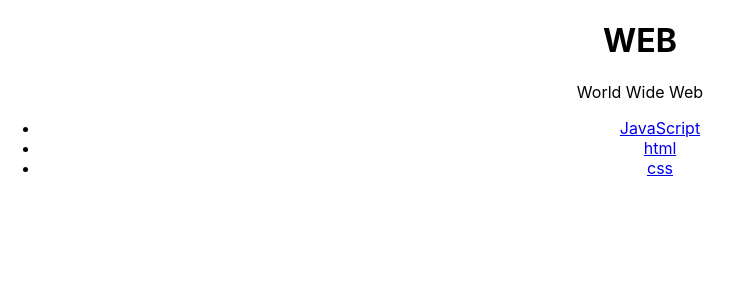
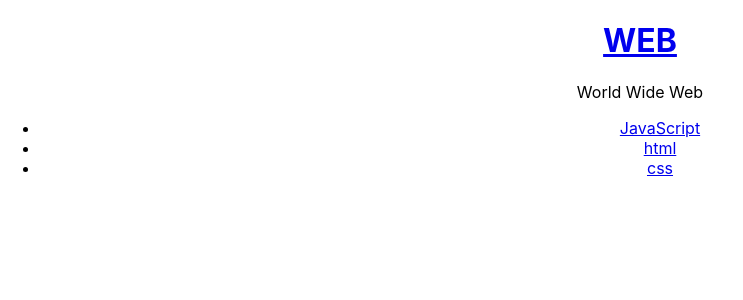
Before and after one commit to sjoh0704/React-practice, a React (Create React App) app: page / in a window 1280 px wide. Shown: the top 300 px of the page, without its empty margins (0-743 px from the left). Built offline with nearby package versions, Linux system fonts and the light colour scheme.

Commit message:
make event

```diff
--- a/src/App.js
+++ b/src/App.js
@@ -20,11 +20,38 @@ class App extends Component{
       }
   }
   render(){
+    var _title, _desc = null;
+    if(this.state.mode==='read'){
+      _title = this.state.subject.title;
+      _desc = this.state.subject.subtitle;
+    }
+    else if(this.state.mode === 'welcome'){
+      _title = this.state.welcome.title;
+      _desc = this.state.welcome.desc;
+    }
 
     return(
       <div className="App">
         {/* probs를 사용하면 다음처럼 사용할 수 있다. */}
-        <Subject title={this.state.subject.title} subtitle={this.state.subject.subtitle}></Subject>
+        <Subject title={_title}
+        subtitle={_desc}
+        onChangePage = {function(e){  // 이벤트 생성하기
+          this.setState({
+            mode:'welcome'
+          });
+        }.bind(this)}
+        ></Subject>
+
+        {/* <header>
+              <h1><a href= '/' onClick={function(e){
+                this.setState({
+                    mode:'welcome'
+                });
+                e.preventDefault();  // preventDefault를 안해주면 construct가 실행되어서 다시 mode가 read로 바뀜
+              }.bind(this)}>{_title}</a></h1>
+              {_desc}
+        </header> */}
+
         <TOC data={this.state.contents}></TOC>
         <Contents></Contents>
       </div>
--- a/src/Components/Subject.js
+++ b/src/Components/Subject.js
@@ -4,7 +4,15 @@ class Subject extends Component{
     render(){
       return(
         <header>
-              <h1>{this.props.title}</h1>
+              <h1><a href= '/' onClick={function(e){
+                // alert('a');
+                // debugger;  //debugger는 유용한 기능
+                // alert('b');
+                // this.state.mode = 'welcome'; // state를 이렇게 바꾸는 것은 안된다!!
+                e.preventDefault(); // preventDefault는 해당 태그의 디폴트 속성을 막는다.
+                this.props.onChangePage(); //
+
+              }.bind(this)}>{this.props.title}</a></h1>
               {this.props.subtitle}
           </header>
           // 이런식으로 props를 설정하여 더 효율적으로 사용할 수 있다.
--- a/src/Components/TOC.js
+++ b/src/Components/TOC.js
@@ -8,13 +8,14 @@ class TOC extends Component{
         var data = this.props.data;
         var list = [];
         for(var i =0; i < data.length; i++){
-            list.push(<li><a href={"/contents/" + data[i].id}>{data[i].title}</a></li>)
+            list.push(<li key={data[i].id}><a href={"/contents/" + data[i].id}>{data[i].title}</a></li>)
+            // 이렇게 자동으로 뿌려줄 때는 key를 필요로 한다.
         }
         return (
-           <nav>
-          <ul>
+        <nav>
+            <ul>
               {list}
-          </ul>
+            </ul>
         </nav>)
 
     }
```
